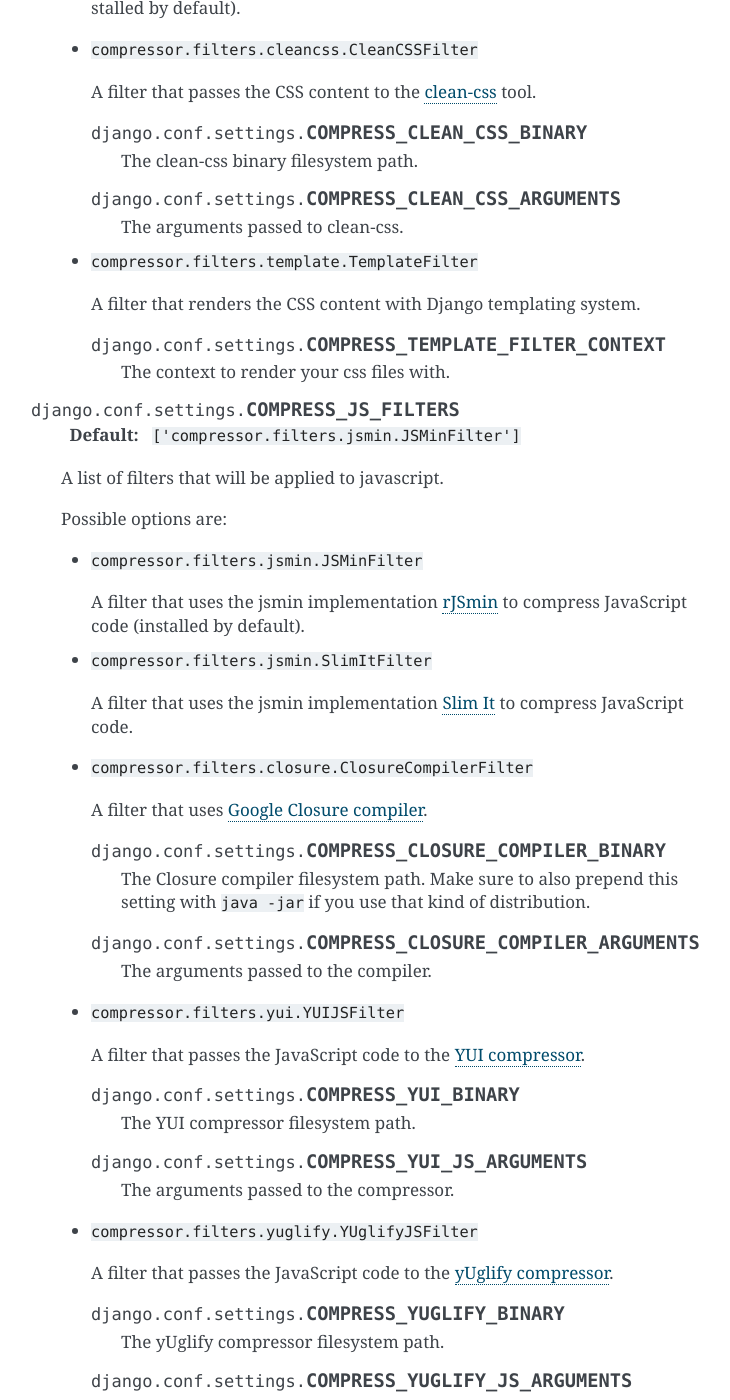
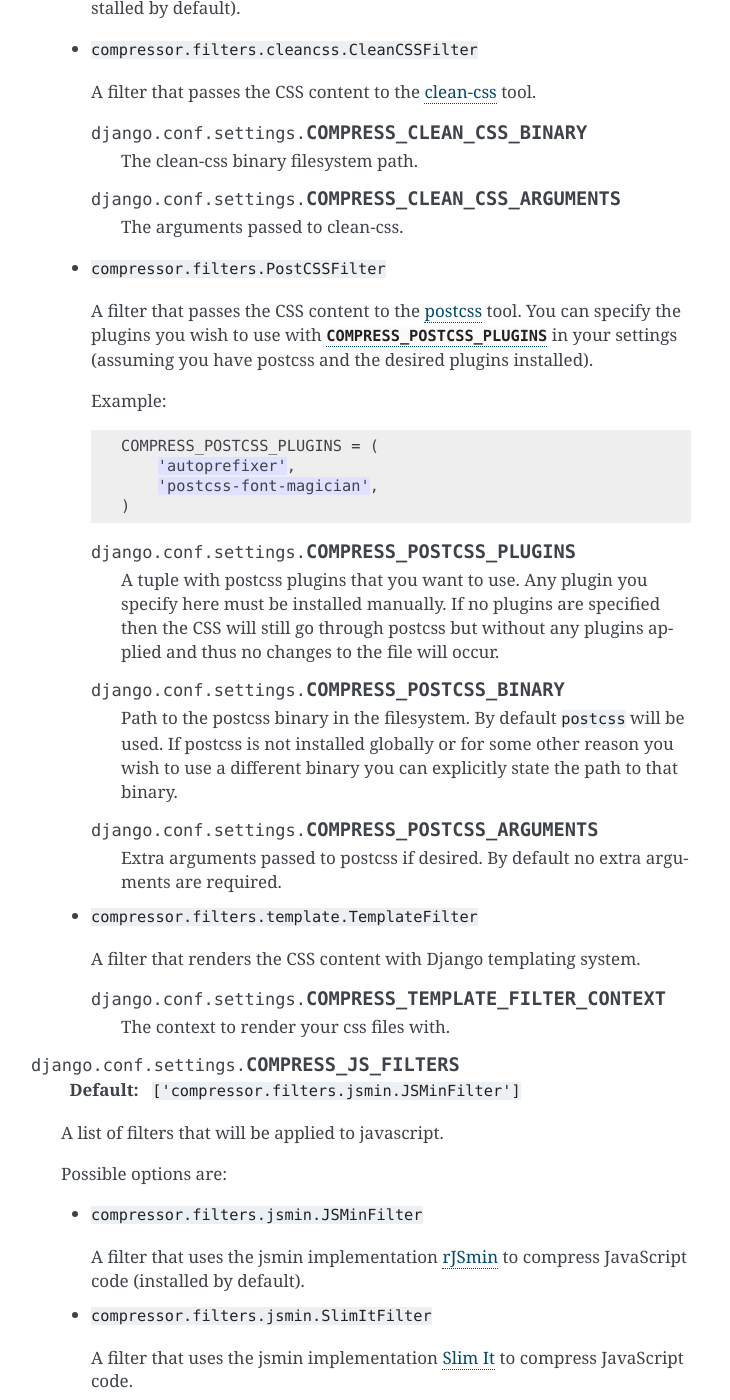
Before and after one commit to django-compressor/django-compressor, a Sphinx documentation site: the page built from docs/settings.txt, in a window 1280 px wide and 1400 px high, scrolled down 2436 px. Shown: the whole window, without its empty margins (389-1119 px from the left). Built offline with Sphinx 7.4.7, drawn with Linux system fonts in a browser that asks for light colours; some of the changed text lies outside the part shown.

Commit message:
Add documentation for postcss

```diff
--- a/docs/settings.txt
+++ b/docs/settings.txt
@@ -144,11 +144,45 @@ Backend settings
 
          The arguments passed to clean-css.
 
+    - ``compressor.filters.PostCSSFilter``
+
+      A filter that passes the CSS content to the `postcss`_ tool. You can
+      specify the plugins you wish to use with :attr:`COMPRESS_POSTCSS_PLUGINS`
+      in your settings (assuming you have postcss and the desired plugins installed).
+
+      Example::
+
+          COMPRESS_POSTCSS_PLUGINS = (
+              'autoprefixer',
+              'postcss-font-magician',
+          )
+
+      .. attribute:: COMPRESS_POSTCSS_PLUGINS
+
+         A tuple with postcss plugins that you want to use. Any plugin you
+         specify here must be installed manually. If no plugins are specified
+         then the CSS will still go through postcss but without any plugins
+         applied and thus no changes to the file will occur.
+
+      .. attribute:: COMPRESS_POSTCSS_BINARY
+
+         Path to the postcss binary in the filesystem. By default ``postcss`` will
+         be used. If postcss is not installed globally or for some other reason
+         you wish to use a different binary you can explicitly state the path to that binary.
+
+      .. attribute:: COMPRESS_POSTCSS_ARGUMENTS
+
+         Extra arguments passed to postcss if desired. By default no extra
+         arguments are required.
+
+
+
 
     .. _`data: URIs`: http://en.wikipedia.org/wiki/Data_URI_scheme
     .. _csscompressor: http://pypi.python.org/pypi/csscompressor/
     .. _rCSSmin: http://opensource.perlig.de/rcssmin/
     .. _`clean-css`: https://github.com/GoalSmashers/clean-css/
+    .. _postcss: https://github.com/postcss/postcss
 
 
     - ``compressor.filters.template.TemplateFilter``
```
